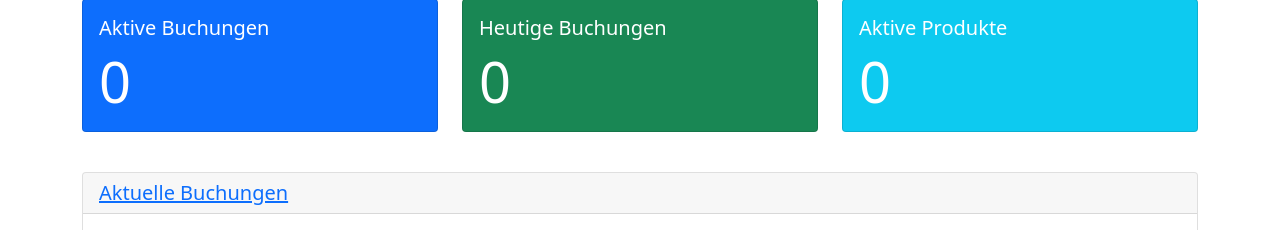
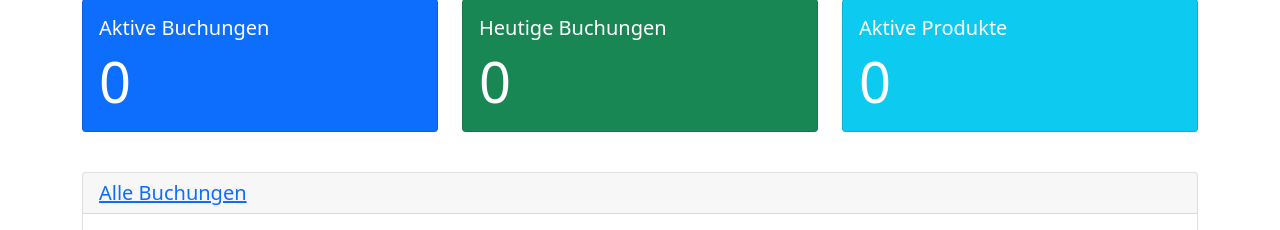
Before and after one commit to yogi7777/tickets, a PHP site: page /admin/index.php in a window 1280 px wide. Shown: the part 155-385 px from the top of the page. Run offline with PHP 8.4, Linux system fonts and the light colour scheme; the visitor is signed in with stand-in values (Sample User, id 1); data that the repository does not hold is empty.

Commit message:
Update index.php

```diff
--- a/src/admin/index.php
+++ b/src/admin/index.php
@@ -99,7 +99,7 @@ $stats['active_products'] = $result['active'];
         <!-- Aktuelle Buchungen Tabelle -->
         <div class="card mt-4">
             <div class="card-header">
-                <h5 class="mb-0"><a href="bookings.php">Aktuelle Buchungen</a></h5>
+                <h5 class="mb-0"><a href="bookings.php">Alle Buchungen</a></h5>
             </div>
             <div class="card-body">
                 <table class="table">
```
